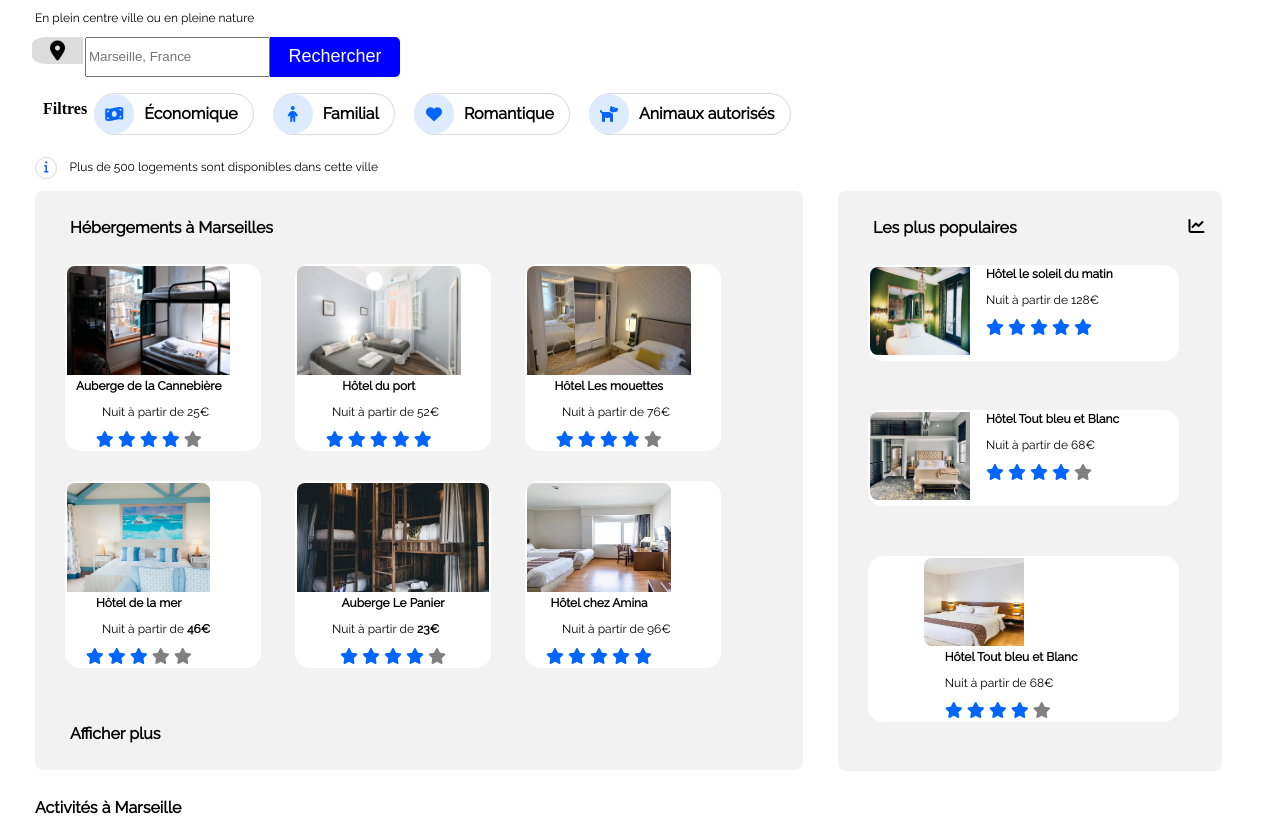
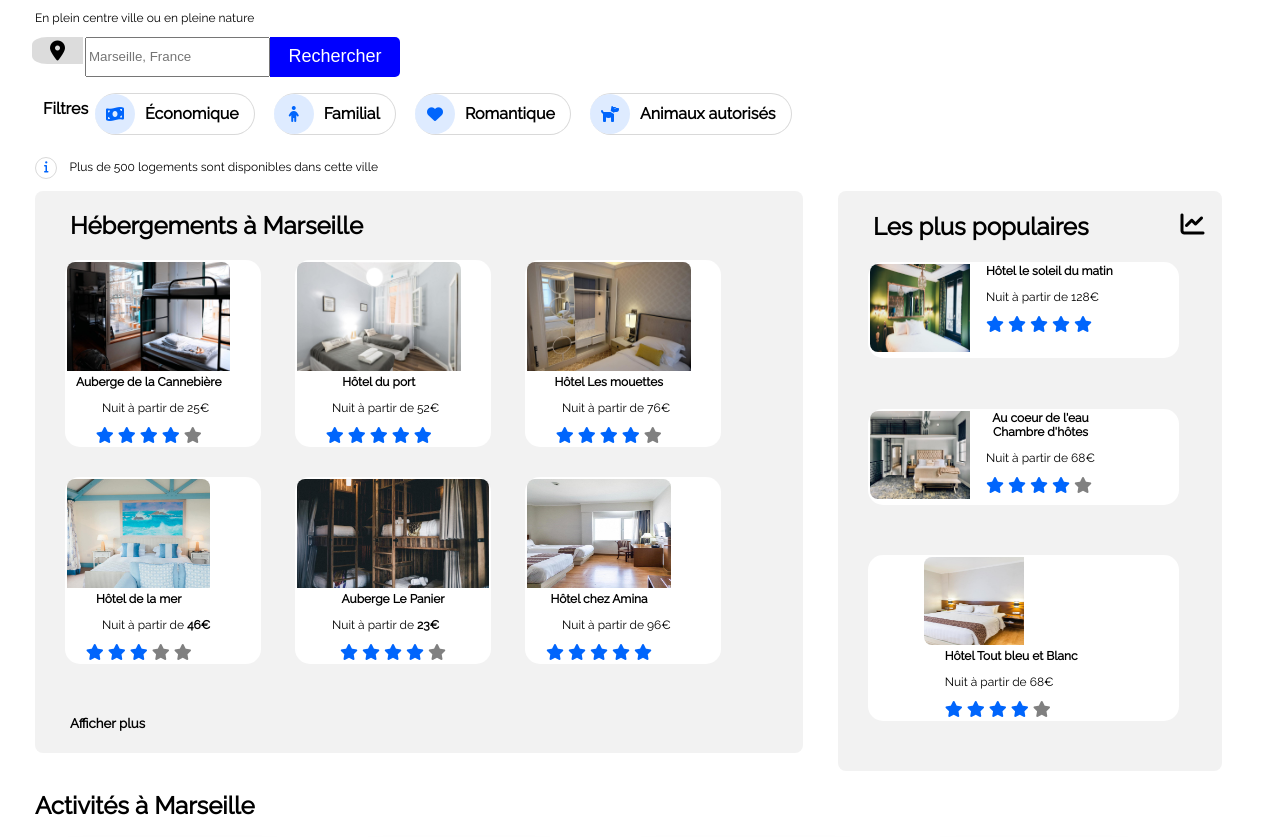
Before and after one commit to Melania238/MelaniaGARCIALEAL_2_09022021, a plain HTML site: page index.html in a window 1280 px wide. Shown: the part 96-933 px from the top of the page. Drawn offline with Linux system fonts and the light colour scheme.

Commit message:
Améliorations

```diff
--- a/index.html
+++ b/index.html
@@ -9,7 +9,6 @@
     <link rel="preconnect" href="https://fonts.gstatic.com">
     <link href="https://fonts.googleapis.com/css2?family=Raleway:wght@100;400&display=swap" rel="stylesheet">
     <link rel="stylesheet" href="style.css">
-
 </head>
 
 
@@ -82,26 +81,6 @@
             <li class="one"><a href="#"></a><i class="fas fa-dog"></i>Animaux autorisés</li>
           </ul>
 
-        <!--<div class="input-icone">
-            <input type="text" value="Economie">
-                <i class="fas fa-money-bill-wave fa-lg fa-fw" aria-hidden="true"></i>
-        </div>
-
-        <div class="input-icone">
-            <input type="text" value="Familial">
-                <i class="fas fa-child fa-lg fa-fw" aria-hidden="true"></i>
-        </div>
-
-        <div class="input-icone">
-            <input type="text" value="Romantique">
-                <i class="fas fa-heart fa-lg fa-fw" aria-hidden="true"></i>
-        </div>
-
-        <div class="input-icone">
-            <input type="text" value="Animaux autorisés">
-                <i class="fas fa-dog fa-lg fa-fw" aria-hidden="true"></i>
-        </div>-->
-
         <p>
             <i class="fas fa-info" aria-hidden="true"></i>
             Plus de 500 logements sont disponibles dans cette ville
@@ -113,7 +92,7 @@
     <div id="regroupement">
 
     <section class="section1" id="section1">
-        <h5>Hébergements à Marseilles</h5>
+        <h2>Hébergements à Marseille</h2>
 
         <div class="global-thumb">
 
@@ -220,7 +199,7 @@
 
         <aside>
 
-            <h5> Les plus populaires <i class="fas fa-chart-line" aria-hidden="true"></i></h5>
+            <h2> Les plus populaires <i class="fas fa-chart-line" aria-hidden="true"></i></h2>
         </aside>
 
 
@@ -245,7 +224,8 @@
             <a href="">
                 <img src="Les_plus_populaires/image2.jpg" alt="image2" width="121" height="70" class="img" />
                 <div class="texte">
-                    <h6>Hôtel Tout bleu et Blanc</h6>
+                    <h6>Au coeur de l'eau</h6>
+                    <h6>Chambre d'hôtes</h6>
                     <p>Nuit à partir de 68€</p>
                     <div id="etoiles">
                         <i class="fas fa-star"></i>
@@ -282,7 +262,7 @@
 
     <section class="section3" id="section3">
 
-        <h5>Activités à Marseille</h5>
+        <h2>Activités à Marseille</h2>
 
         <div class="thumb">
             <div class="box">
--- a/style.css
+++ b/style.css
@@ -11,9 +11,15 @@ h1{
     margin-left: 35px;
 }
 
+h2{
+    font-family: 'Raleway', sans-serif;
+    font-size: 1,5em;
+    margin-left: 35px;
+}
+
 h5{
     font-family: 'Raleway', sans-serif;
-    font-size: 1em;
+    font-size: em;
     margin-left: 35px;
 }
 
@@ -76,6 +82,7 @@ padding:30px 50px 10px 15px;
 font-family: 'Raleway', sans-serif;
 font-size: 15px;
 color: black;
+font-weight: bold;
 }
 
 .menu ul li:hover{
@@ -91,15 +98,12 @@ color: black;
 .menu ul li:first-child{
     color:blue;
 }
+
 .menu-responsive{
     display:none;
 }
 
-
-
 .Filtres p i {
-
-
     color: #0065fc;
     width: 1.7em;
     height: 1.7em;
@@ -109,7 +113,6 @@ color: black;
     min-width: 1.7em;
     line-height: 1.5em;
     text-align: center;
-
 }
 
 
@@ -118,6 +121,7 @@ color: black;
     flex-basis: 100%;
     margin-bottom: 10px;
 }
+
 .Filtres ul li.one {
     /* le texte et l'icone*/
     border-bottom: 1.5px solid #d9d9d9;
@@ -139,12 +143,12 @@ color: black;
 
   .Filtres ul li.two {
     /* le texte et l'icone*/
+    font-family: 'Raleway', sans-serif;
     font-weight: bold;
     padding:3px;
     display: inline-flex;
     font-size:1em;
   }
-
 
 .Filtres ul li:hover {
     /*changement au survol*/
@@ -154,6 +158,7 @@ color: black;
     background-color: #deebff;
     cursor: pointer; /*changement d'état de la souris*/
   }
+
   .Filtres ul li i {
     /*les icônes des filtres*/
     color: #0065fc;
@@ -185,9 +190,9 @@ color: #0065FC;
 }
 
 #etoiles #grey{
-
     color: grey;
 }
+
 .section2 #etoiles{
     text-align: left;
 }
@@ -297,6 +302,7 @@ section{
 .section3 h6{
     text-align: left;
 }
+
 .thumb{
     margin-bottom: 30px;
     background-color: white;
@@ -304,6 +310,7 @@ section{
     border-radius: 15px;
     padding:2px;
 }
+
 /** ICONES **/
 
 input[type=text]{
@@ -373,8 +380,6 @@ input[type=text]:hover{
     margin-left: 46px;
 }
 
-
-
 input[type="search"]{
     width: 100%;
     height: 40px;
@@ -413,6 +418,7 @@ footer li :nth-child(1){
     font-weight: bold;
     color: black;
 }
+
 
 /** RESPONSIVE**/
 @media only screen and (max-width: 576px) {
@@ -502,7 +508,6 @@ color: black;
         height: 151px!important;
     }
 
-
     .section1 .thumb{
         display:flex;
         flex-direction: column;
@@ -514,9 +519,7 @@ color: black;
         display:flex;
         flex-direction: column;
     }
-
 }
-
 @media screen and (max-width: 740px){
 
     .section1{
```
Lines whose indentation alone changed are shown as unchanged.
